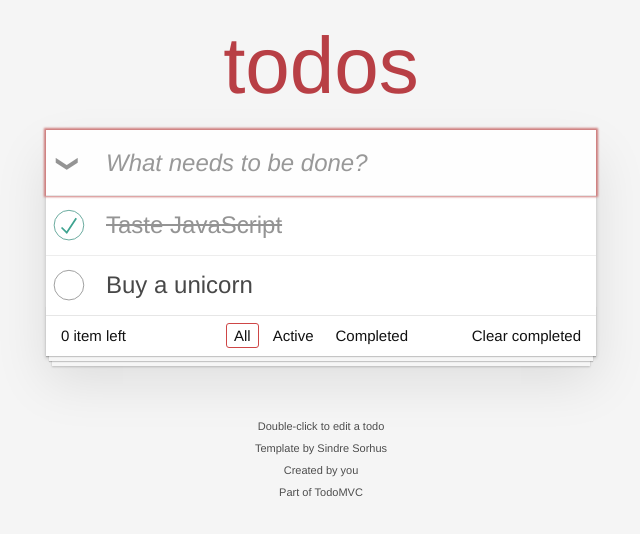
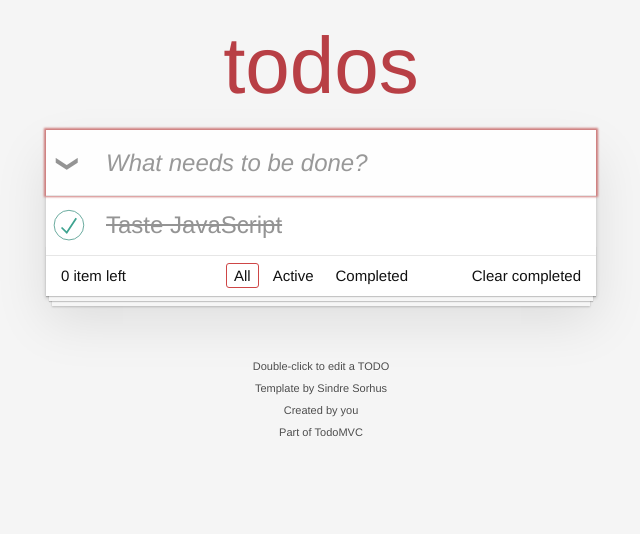
Before and after one commit to LaietiMcLean/Redux-TODO-App_Learning, an Angular app in the folder todo-app/: page / in a window 1280 px wide. Shown: the top 534 px of the page, without its empty margins (319-959 px from the left). Built offline with nearby package versions, Linux system fonts and the light colour scheme.

Commit message:
html organization in components

```diff
--- a/todo-app/src/app/app.component.html
+++ b/todo-app/src/app/app.component.html
@@ -1,73 +1,2 @@
-<!DOCTYPE html>
-<html lang="en">
-  <head>
-    <meta charset="UTF-8" />
-    <meta http-equiv="X-UA-Compatible" content="IE=edge" />
-    <meta name="viewport" content="width=device-width, initial-scale=1.0" />
-    <title>Document</title>
-  </head>
-  <body>
-    <section class="todoapp">
-      <header class="header">
-        <h1>todos</h1>
-        <input
-          class="new-todo"
-          placeholder="What needs to be done?"
-          autofocus
-        />
-      </header>
-      <!-- This section should be hidden by default and shown when there are todos -->
-      <section class="main">
-        <input id="toggle-all" class="toggle-all" type="checkbox" />
-        <label for="toggle-all">Mark all as complete</label>
-        <ul class="todo-list">
-          <!-- These are here just to show the structure of the list items -->
-          <!-- List items should get the class `editing` when editing and `completed` when marked as completed -->
-          <li class="completed">
-            <div class="view">
-              <input class="toggle" type="checkbox" checked />
-              <label>Taste JavaScript</label>
-              <button class="destroy"></button>
-            </div>
-            <input class="edit" value="Create a TodoMVC template" />
-          </li>
-          <li>
-            <div class="view">
-              <input class="toggle" type="checkbox" />
-              <label>Buy a unicorn</label>
-              <button class="destroy"></button>
-            </div>
-            <input class="edit" value="Rule the web" />
-          </li>
-        </ul>
-      </section>
-      <!-- This footer should hidden by default and shown when there are todos -->
-      <footer class="footer">
-        <!-- This should be `0 items left` by default -->
-        <span class="todo-count"><strong>0</strong> item left</span>
-        <!-- Remove this if you don't implement routing -->
-        <ul class="filters">
-          <li>
-            <a class="selected" href="#/">All</a>
-          </li>
-          <li>
-            <a href="#/active">Active</a>
-          </li>
-          <li>
-            <a href="#/completed">Completed</a>
-          </li>
-        </ul>
-        <!-- Hidden if no completed items are left ↓ -->
-        <button class="clear-completed">Clear completed</button>
-      </footer>
-    </section>
-    <footer class="info">
-      <p>Double-click to edit a todo</p>
-      <!-- Remove the below line ↓ -->
-      <p>Template by <a href="http://sindresorhus.com">Sindre Sorhus</a></p>
-      <!-- Change this out with your name and url ↓ -->
-      <p>Created by <a href="http://todomvc.com">you</a></p>
-      <p>Part of <a href="http://todomvc.com">TodoMVC</a></p>
-    </footer>
-  </body>
-</html>
+<app-todo-page></app-todo-page>
+<app-footer></app-footer>
--- a/todo-app/src/app/footer/footer.component.html
+++ b/todo-app/src/app/footer/footer.component.html
@@ -1 +1,8 @@
-<p>footer works!</p>
+<footer class="info">
+  <p>Double-click to edit a TODO</p>
+  <!-- Remove the below line ↓ -->
+  <p>Template by <a href="http://sindresorhus.com">Sindre Sorhus</a></p>
+  <!-- Change this out with your name and url ↓ -->
+  <p>Created by <a href="http://todomvc.com">you</a></p>
+  <p>Part of <a href="http://todomvc.com">TodoMVC</a></p>
+</footer>
--- a/todo-app/src/app/todos/todo-add/todo-add.component.html
+++ b/todo-app/src/app/todos/todo-add/todo-add.component.html
@@ -1 +1,8 @@
-<p>todo-add works!</p>
+<header class="header">
+  <h1>todos</h1>
+  <input
+    class="new-todo"
+    placeholder="What needs to be done?"
+    autofocus
+  />
+</header>
--- a/todo-app/src/app/todos/todo-footer/todo-footer.component.html
+++ b/todo-app/src/app/todos/todo-footer/todo-footer.component.html
@@ -1 +1,18 @@
-<p>todo-footer works!</p>
+<footer class="footer">
+  <!-- This should be `0 items left` by default -->
+  <span class="todo-count"><strong>0</strong> item left</span>
+  <!-- Remove this if you don't implement routing -->
+  <ul class="filters">
+    <li>
+      <a class="selected" href="#/">All</a>
+    </li>
+    <li>
+      <a href="#/active">Active</a>
+    </li>
+    <li>
+      <a href="#/completed">Completed</a>
+    </li>
+  </ul>
+  <!-- Hidden if no completed items are left ↓ -->
+  <button class="clear-completed">Clear completed</button>
+</footer>
--- a/todo-app/src/app/todos/todo-item/todo-item.component.html
+++ b/todo-app/src/app/todos/todo-item/todo-item.component.html
@@ -1 +1,8 @@
-<p>todo-item works!</p>
+<li class="completed">
+  <div class="view">
+    <input class="toggle" type="checkbox" checked />
+    <label>Taste JavaScript</label>
+    <button class="destroy"></button>
+  </div>
+  <input class="edit" value="Create a TodoMVC template" />
+</li>
--- a/todo-app/src/app/todos/todo-list/todo-list.component.html
+++ b/todo-app/src/app/todos/todo-list/todo-list.component.html
@@ -1 +1,3 @@
-<p>todo-list works!</p>
+<ul class="todo-list">
+ <app-todo-item></app-todo-item>
+</ul>
--- a/todo-app/src/app/todos/todo-page/todo-page.component.html
+++ b/todo-app/src/app/todos/todo-page/todo-page.component.html
@@ -1 +1,22 @@
-<p>todo-page works!</p>
+<!DOCTYPE html>
+<html lang="en">
+  <head>
+    <meta charset="UTF-8" />
+    <meta http-equiv="X-UA-Compatible" content="IE=edge" />
+    <meta name="viewport" content="width=device-width, initial-scale=1.0" />
+    <title>TODO App</title>
+  </head>
+  <body>
+    <section class="todoapp">
+      <app-todo-add></app-todo-add>
+      <!-- This section should be hidden by default and shown when there are todos -->
+      <section class="main">
+        <input id="toggle-all" class="toggle-all" type="checkbox" />
+        <label for="toggle-all">Mark all as complete</label>
+        <app-todo-list></app-todo-list>
+      </section>
+      <!-- This footer should hidden by default and shown when there are todos -->
+      <app-todo-footer></app-todo-footer>
+    </section>
+  </body>
+</html>
--- a/todo-app/src/app/todos/todo.module.ts
+++ b/todo-app/src/app/todos/todo.module.ts
@@ -18,6 +18,9 @@ import { TodoPageComponent } from './todo-page/todo-page.component';
   ],
   imports: [
     CommonModule
+  ],
+  exports: [
+    TodoPageComponent
   ]
 })
 export class TodoModule { }
```
